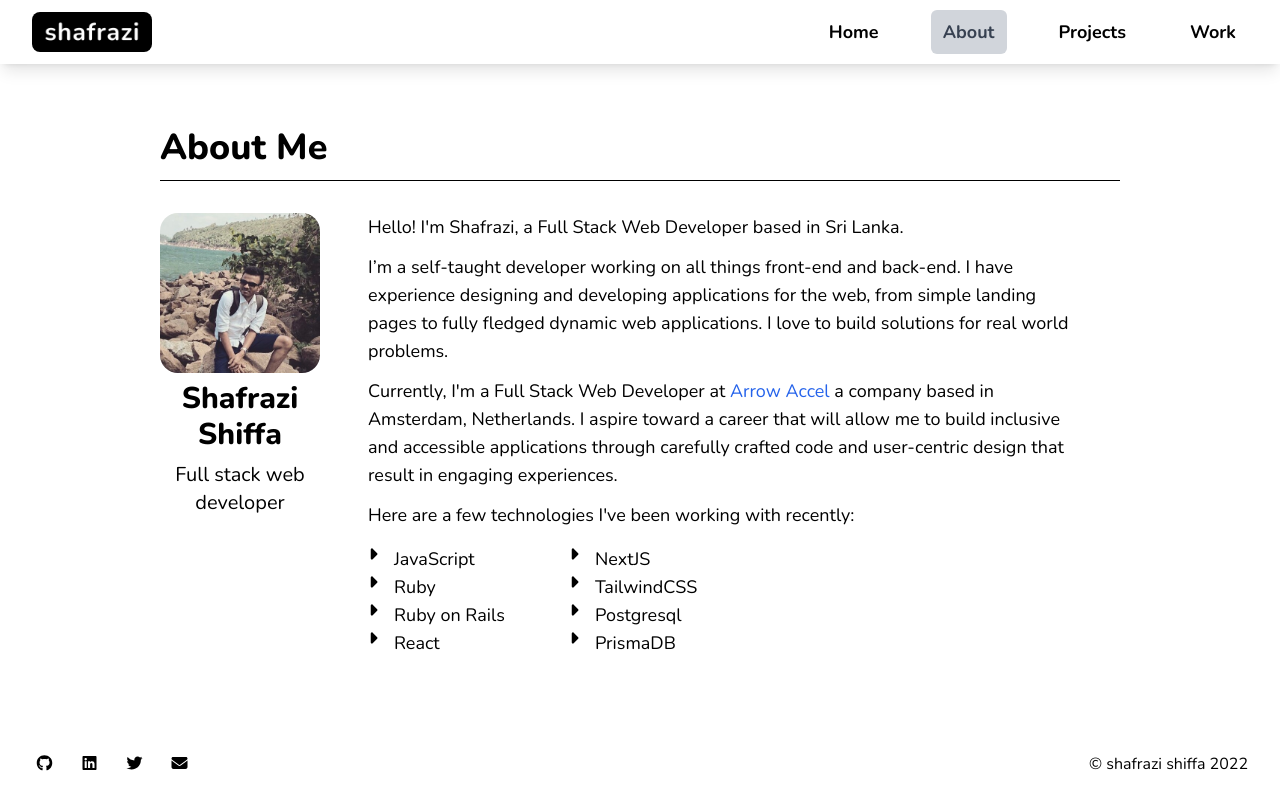
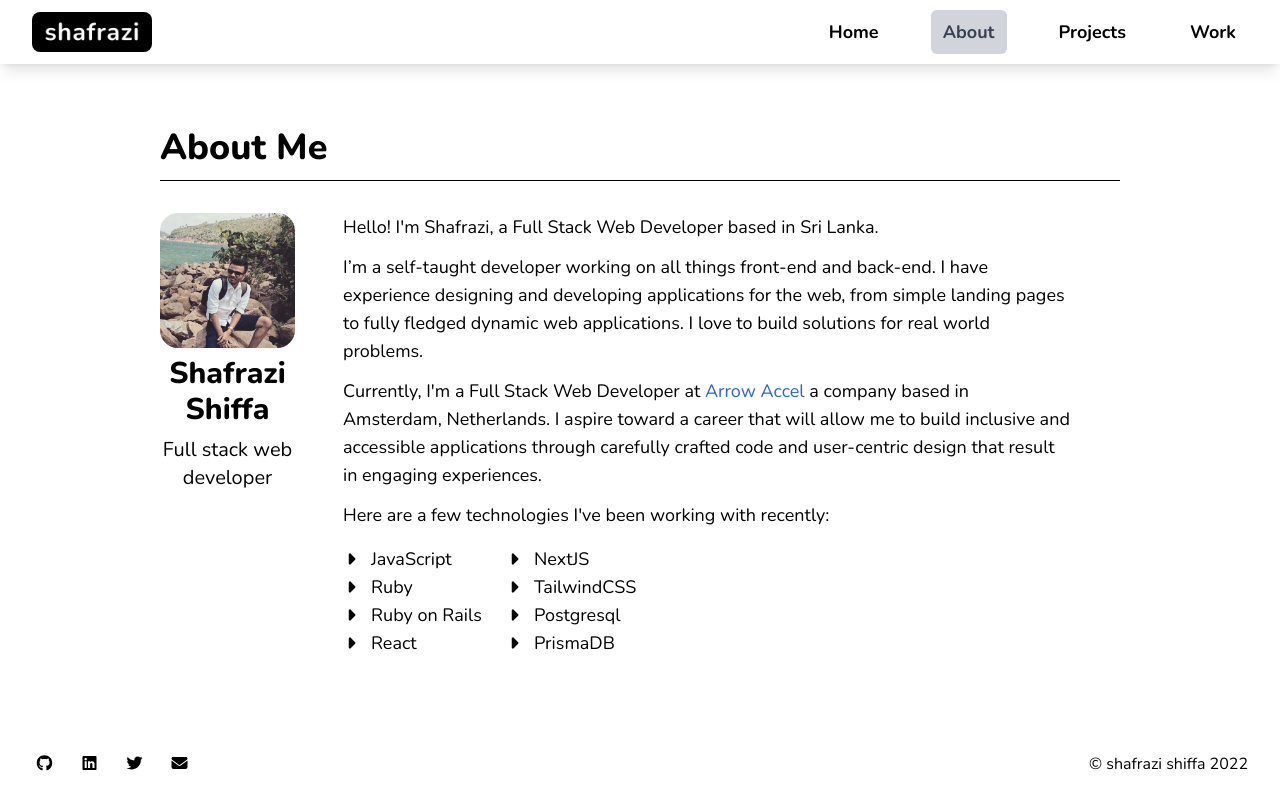
Before and after one commit to shafrazi/portfolio, a Next.js app: page /about in a window 1280 px wide. Built offline with nearby package versions, Linux system fonts and the light colour scheme.

Commit message:
change skills layout

```diff
--- a/pages/about.js
+++ b/pages/about.js
@@ -4,6 +4,31 @@ import Link from "next/link";
 import { FontAwesomeIcon } from "@fortawesome/react-fontawesome";
 import { faCaretRight } from "@fortawesome/free-solid-svg-icons";
 import PageHeader from "../components/page-header";
+
+const skills = [
+  "Javascript",
+  "Ruby",
+  "React",
+  "Ruby on Rails",
+  "NextJS",
+  "TailwindCSS",
+  "Postgresql",
+  "PrismaDB",
+];
+
+function Skill({ skill }) {
+  return (
+    <li className="flex">
+      <FontAwesomeIcon
+        icon={faCaretRight}
+        className="mr-3"
+        width="16"
+        height="16"
+      />
+      <span>{skill}</span>
+    </li>
+  );
+}
 
 export default function About() {
   return (
@@ -32,7 +57,7 @@ export default function About() {
             Full stack web developer
           </p>
         </div>
-        <div className="w-full lg:w-10/12 flex flex-col lg:px-12 py-6 lg:py-0 text-base md:text-lg">
+        <div className="w-full lg:w-16/12 flex flex-col lg:px-12 py-6 lg:py-0 text-base md:text-lg">
           <p className="">
             Hello! I'm Shafrazi, a Full Stack Web Developer based in Sri Lanka.
           </p>
@@ -57,72 +82,96 @@ export default function About() {
           <p className="mt-3">
             Here are a few technologies I've been working with recently:
           </p>
-          <div className="flex space-x-16">
+          <div className="w-full flex space-x-6 justify-between md:justify-start">
             <ul className="mt-4">
               <li className="flex">
+                <div className="flex justify-center items-center">
                   <FontAwesomeIcon
                     icon={faCaretRight}
-                  className="mr-4"
-                  width="10"
+                    className="mr-3"
+                    width="16"
+                    height="16"
                   />
+                </div>
                 <span>JavaScript</span>
               </li>
               <li className="flex">
+                <div className="flex justify-center items-center">
                   <FontAwesomeIcon
                     icon={faCaretRight}
-                  className="mr-4"
-                  width="10"
+                    className="mr-3"
+                    width="16"
+                    height="16"
                   />
+                </div>
                 <span>Ruby</span>
               </li>
               <li className="flex">
+                <div className="flex justify-center items-center">
                   <FontAwesomeIcon
                     icon={faCaretRight}
-                  className="mr-4"
-                  width="10"
+                    className="mr-3"
+                    width="16"
+                    height="16"
                   />
+                </div>
                 <span>Ruby on Rails</span>
               </li>
               <li className="flex">
+                <div className="flex justify-center items-center">
                   <FontAwesomeIcon
                     icon={faCaretRight}
-                  className="mr-4"
-                  width="10"
+                    className="mr-3"
+                    width="16"
+                    height="16"
                   />
+                </div>
                 <span>React</span>
               </li>
             </ul>
             <ul className="mt-4">
               <li className="flex">
+                <div className="flex justify-center items-center">
                   <FontAwesomeIcon
                     icon={faCaretRight}
-                  className="mr-4"
-                  width="10"
+                    className="mr-3"
+                    width="16"
+                    height="16"
                   />
+                </div>
                 <span>NextJS</span>
               </li>
               <li className="flex">
+                <div className="flex justify-center items-center">
                   <FontAwesomeIcon
                     icon={faCaretRight}
-                  className="mr-4"
-                  width="10"
+                    className="mr-3"
+                    width="16"
+                    height="16"
                   />
+                </div>
                 <span>TailwindCSS</span>
               </li>
               <li className="flex">
+                <div className="flex justify-center items-center">
                   <FontAwesomeIcon
                     icon={faCaretRight}
-                  className="mr-4"
-                  width="10"
+                    className="mr-3"
+                    width="16"
+                    height="16"
                   />
+                </div>
                 <span>Postgresql</span>
               </li>
               <li className="flex">
+                <div className="flex justify-center items-center">
                   <FontAwesomeIcon
                     icon={faCaretRight}
-                  className="mr-4"
-                  width="10"
+                    className="mr-3"
+                    width="16"
+                    height="16"
                   />
+                </div>
                 <span>PrismaDB</span>
               </li>
             </ul>
```
Lines whose indentation alone changed are shown as unchanged.
